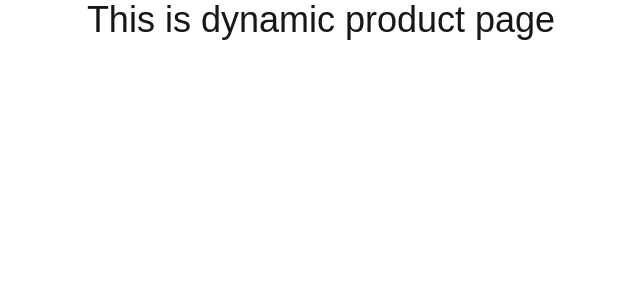
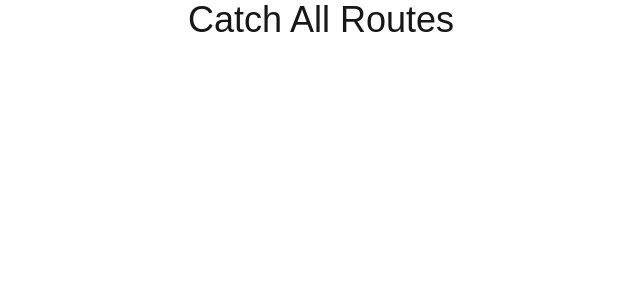
Before and after one commit to mohammad-salim-23/Next-js-Basic, a Next.js app: page /products/1 in a window 1280 px wide. Shown: the top 300 px of the page, without its empty margins (319-959 px from the left). Built offline with nearby package versions, Linux system fonts and the light colour scheme.

Commit message:
catch all routes made

```diff
--- /dev/null
+++ b/src/app/products/[...slug]/page.js
@@ -0,0 +1,9 @@
+
+const CatchAllRoutes= ()=>{
+    return (
+        <div>
+            <h1 className="text-4xl text-center">Catch All Routes</h1>
+        </div>
+    )
+}
+export default CatchAllRoutes;
--- a/src/app/products/[productId]/page.js
+++ b/src/app/products/[productId]/page.js
@@ -1,8 +1,10 @@
 
-const DynamicProductsPage = ()=>{
+const DynamicProductsPage =async ({params , searchParams})=>{
+    const productId = await params.productId;
+    console.log(await searchParams);
     return (
         <div>
-            <h1 className="text-4xl text-center">This is dynamic product page</h1>
+            <h1 className="text-4xl text-center">This is dynamic product page  {productId}</h1>
         </div>
     )
 }
```
